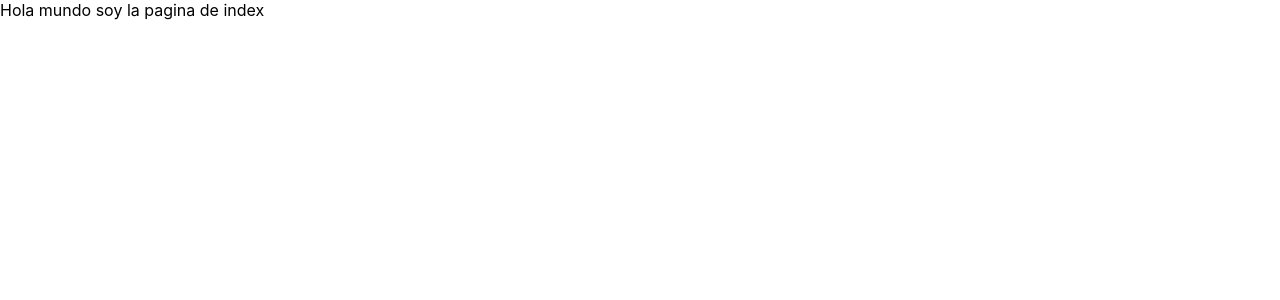
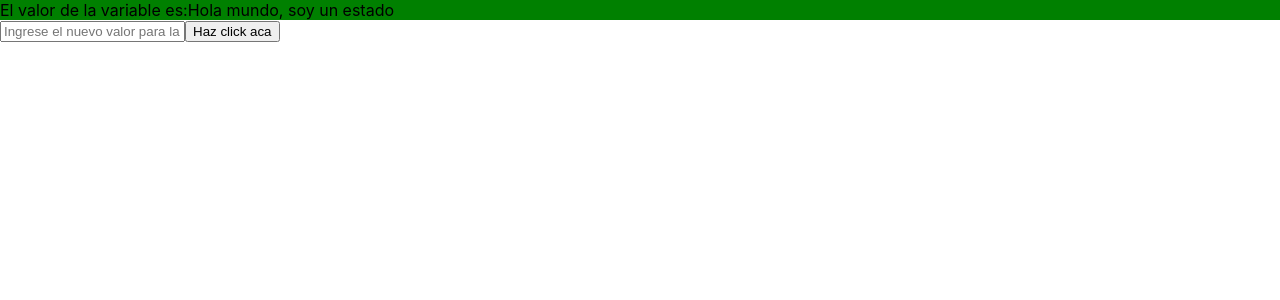
Before and after one commit to JulioEPV/Prueba, a React (Create React App) app in the folder pruebareact/: page / in a window 1280 px wide. Shown: the top 300 px of the page. Built offline with nearby package versions, Linux system fonts and the light colour scheme.

Commit message:
Avances 5 NOV 21

```diff
--- a/pruebareact/src/App.js
+++ b/pruebareact/src/App.js
@@ -1,8 +1,9 @@
 import Index from "./pages/Index";
+import styles from "./styles/styles.css"
 
 function App() {
   return (
-    <div>
+    <div >
         <Index />
     </div>
   );
--- a/pruebareact/src/pages/Index.jsx
+++ b/pruebareact/src/pages/Index.jsx
@@ -1,9 +1,21 @@
-import React from 'react'
+import React, {useState} from 'react'
 
 const Index = () => {
+
+    const [variable1, setVariable1] = useState("Hola mundo, soy un estado");
+
+    const funcionClick = ()=>{
+        console.log("hice click en el boton")
+    }
+
     return (
         <div>
-            Hola mundo soy la pagina de index
+            <div className='fondo-verde'>
+                <span>El valor de la variable es:</span>
+                {variable1}
+            </div>
+            <input type ='text' placeholder= 'Ingrese el nuevo valor para la variable' />
+            <button onClick={funcionClick}>Haz click aca</button>
         </div>
     )
 }
--- /dev/null
+++ b/pruebareact/src/styles/styles.css
@@ -0,0 +1,7 @@
+.fondo-rojo{
+    background-color: red;
+}
+
+.fondo-verde{
+    background-color: green;
+}
```
